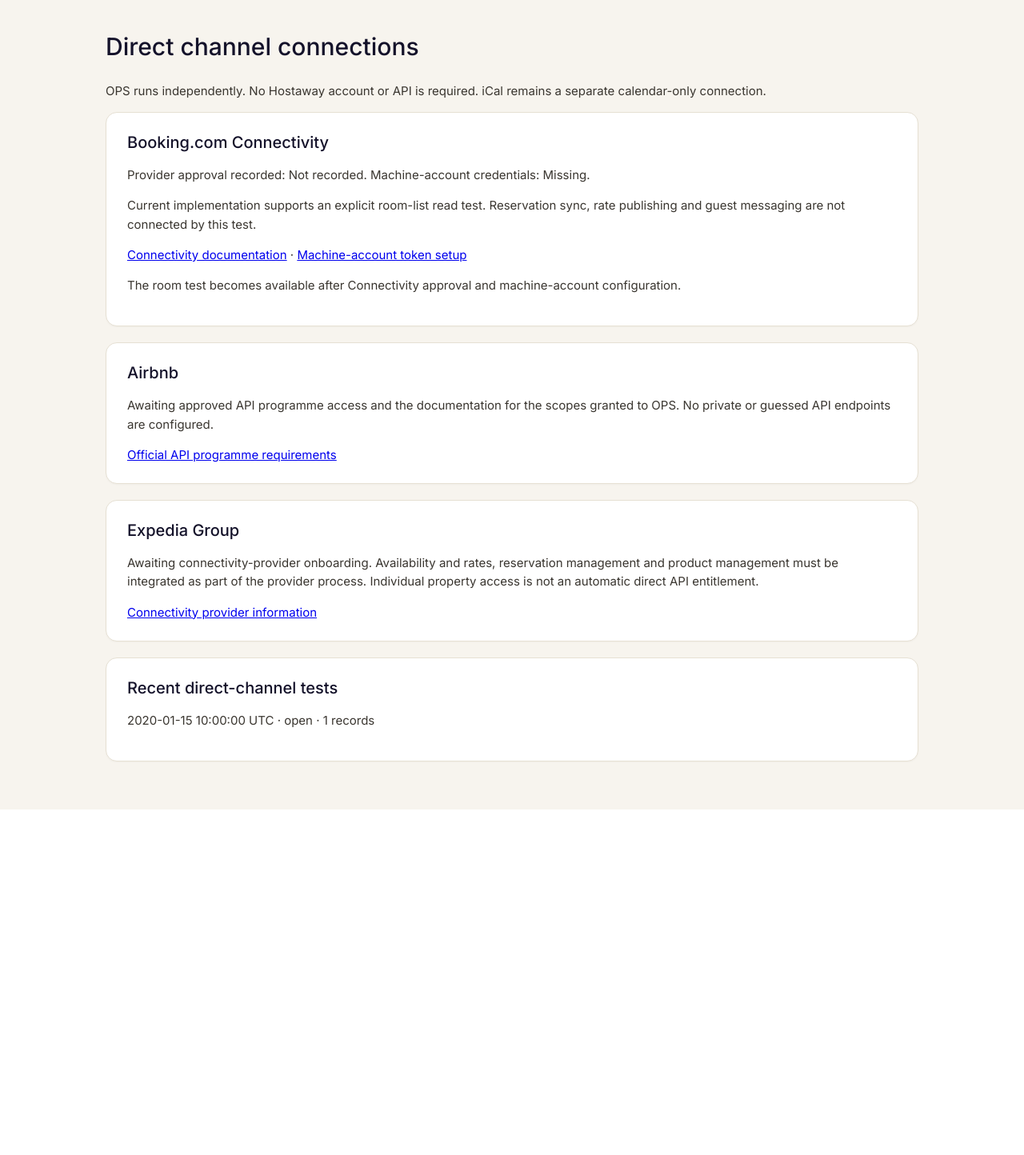
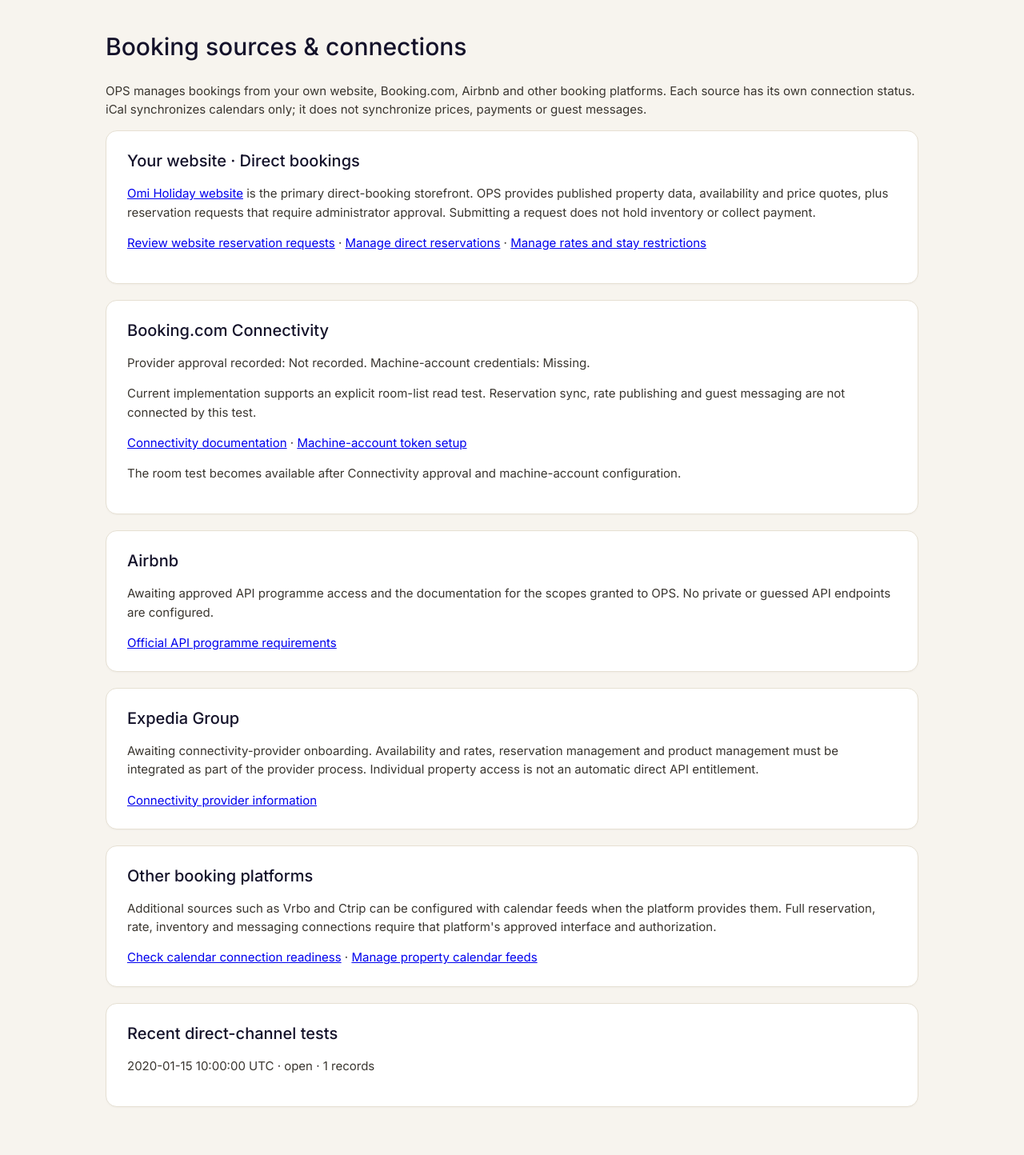
Before and after one commit to Oceanorealty/omi-holiday-ops, a FastAPI app: template app/templates/channels.html in a window 1280 px wide. Shown: the part 153-1597 px from the top of the page at 80% size. Before the commit the page ends 1165 px from the top, so only its background shows below. Run offline with FastAPI, Linux system fonts and the light colour scheme; the template is opened without the code that fills it: most values are stand-ins (such as "Sample title", 1, 10 or a date in 2020).

Commit message:
Present website and OTA booking sources without benchmark branding

```diff
--- a/app/templates/channels.html
+++ b/app/templates/channels.html
@@ -1,8 +1,9 @@
 {% extends "base.html" %}
 {% block title %}Direct channels — Omi Holiday{% endblock %}
 {% block content %}
-<div class="page-head"><h1>Direct channel connections</h1></div>
-<p>OPS runs independently. No Hostaway account or API is required. iCal remains a separate calendar-only connection.</p>
+<div class="page-head"><h1>Booking sources & connections</h1></div>
+<p>OPS manages bookings from your own website, Booking.com, Airbnb and other booking platforms. Each source has its own connection status. iCal synchronizes calendars only; it does not synchronize prices, payments or guest messages.</p>
+<section class="card"><h2>Your website · Direct bookings</h2><p><a href="https://omiholiday.com/" target="_blank" rel="noopener noreferrer">Omi Holiday website</a> is the primary direct-booking storefront. OPS provides published property data, availability and price quotes, plus reservation requests that require administrator approval. Submitting a request does not hold inventory or collect payment.</p><p><a href="/operations/reservation-requests">Review website reservation requests</a> · <a href="/operations/reservations">Manage direct reservations</a> · <a href="/operations/inventory">Manage rates and stay restrictions</a></p></section>
 <section class="card"><h2>Booking.com Connectivity</h2>
 <p>Provider approval recorded: {{ 'Yes (operator configuration)' if booking_approval_recorded else 'Not recorded' }}. Machine-account credentials: {{ 'Configured' if booking_credentials_present else 'Missing' }}.</p>
 <p>Current implementation supports an explicit room-list read test. Reservation sync, rate publishing and guest messaging are not connected by this test.</p>
@@ -14,5 +15,6 @@
 </section>
 <section class="card"><h2>Airbnb</h2><p>Awaiting approved API programme access and the documentation for the scopes granted to OPS. No private or guessed API endpoints are configured.</p><a href="https://www.airbnb.com/help/article/3418" target="_blank" rel="noopener noreferrer">Official API programme requirements</a></section>
 <section class="card"><h2>Expedia Group</h2><p>Awaiting connectivity-provider onboarding. Availability and rates, reservation management and product management must be integrated as part of the provider process. Individual property access is not an automatic direct API entitlement.</p><a href="https://developers.expediagroup.com/supply/lodging" target="_blank" rel="noopener noreferrer">Connectivity provider information</a></section>
+<section class="card"><h2>Other booking platforms</h2><p>Additional sources such as Vrbo and Ctrip can be configured with calendar feeds when the platform provides them. Full reservation, rate, inventory and messaging connections require that platform's approved interface and authorization.</p><a href="/operations/setup">Check calendar connection readiness</a> · <a href="/properties">Manage property calendar feeds</a></section>
 <section class="card"><h2>Recent direct-channel tests</h2>{% for run in channel_runs %}<p>{{ run.observed_at }} UTC · {{ run.state }} · {{ run.record_count }} records{% if run.error_code %} · {{ run.error_code }}{% endif %}</p>{% else %}<p>No live direct-channel tests recorded.</p>{% endfor %}</section>
 {% endblock %}
--- a/app/templates/operations.html
+++ b/app/templates/operations.html
@@ -10,7 +10,7 @@
 <tr><td>Changed cleaning schedules</td><td>{{ schedule_reviews }}</td><td><a href="/cleaning">Review assigned work</a></td></tr>
 <tr><td>Messages with an uncertain delivery result</td><td>{{ message_reviews }}</td><td>Check the mailbox before sending again</td></tr>
 </tbody></table></div></section>
-<section class="card"><h2>Direct channel connections</h2><p>OPS does not require a Hostaway account or API. <a href="/operations/channels">Review direct-channel readiness</a> and <a href="/operations/setup">calendar source setup</a>.</p>
+<section class="card"><h2>Booking sources</h2><p>Your website is the primary direct-booking storefront. Booking.com, Airbnb and other booking platforms connect to OPS as separate sources. <a href="/operations/channels">Review booking sources and connection readiness</a> or <a href="/operations/setup">set up calendar feeds</a>.</p>
 <details><summary>Historical integration observations</summary><p>Historical observations stay separate from bookings, messages and accounts.</p>
 <p>{{ shadow_count }} observations · {{ unmapped }} need a property match.</p>
 {% if runs %}<div class="table-wrap"><table class="table"><thead><tr><th>Run</th><th>Result</th><th>Records</th></tr></thead><tbody>{% for run in runs %}<tr><td>{{ run.id }}</td><td>{{ run.state }}</td><td>{{ run.record_count }}</td></tr>{% endfor %}</tbody></table></div>{% endif %}</details>
```
